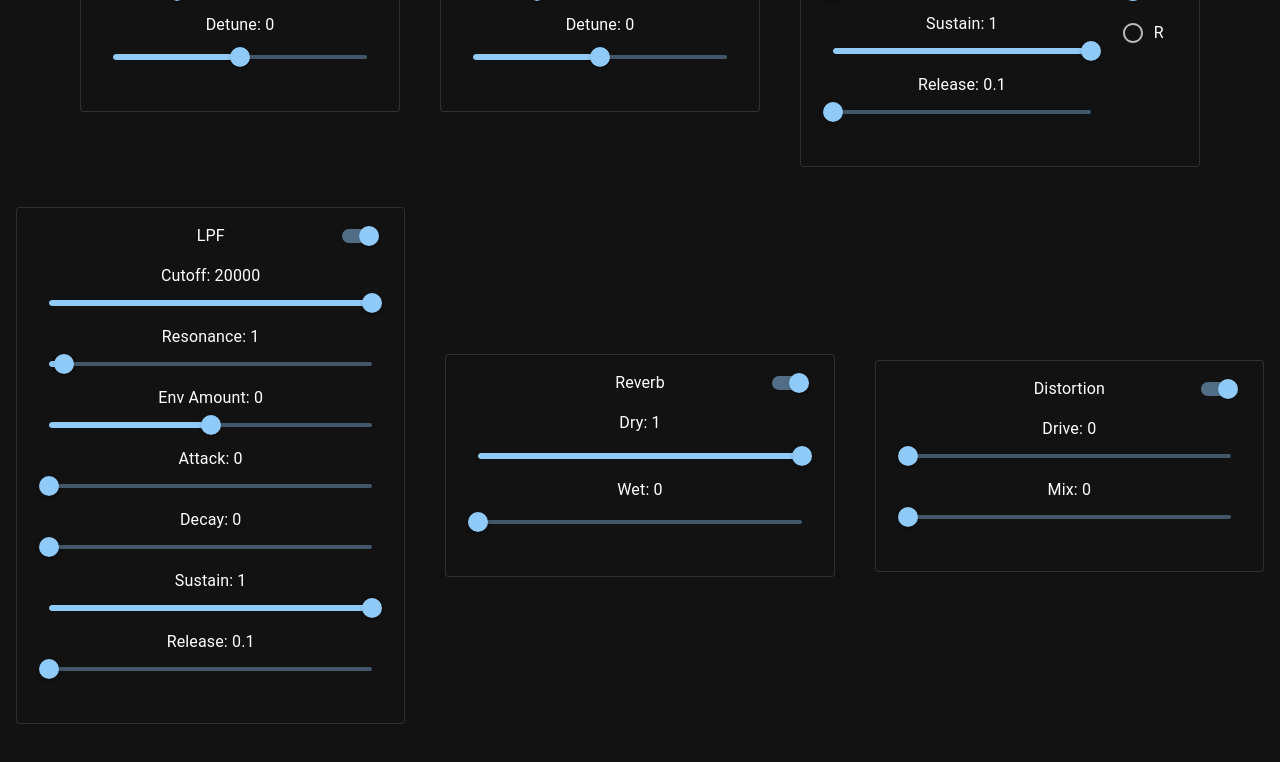
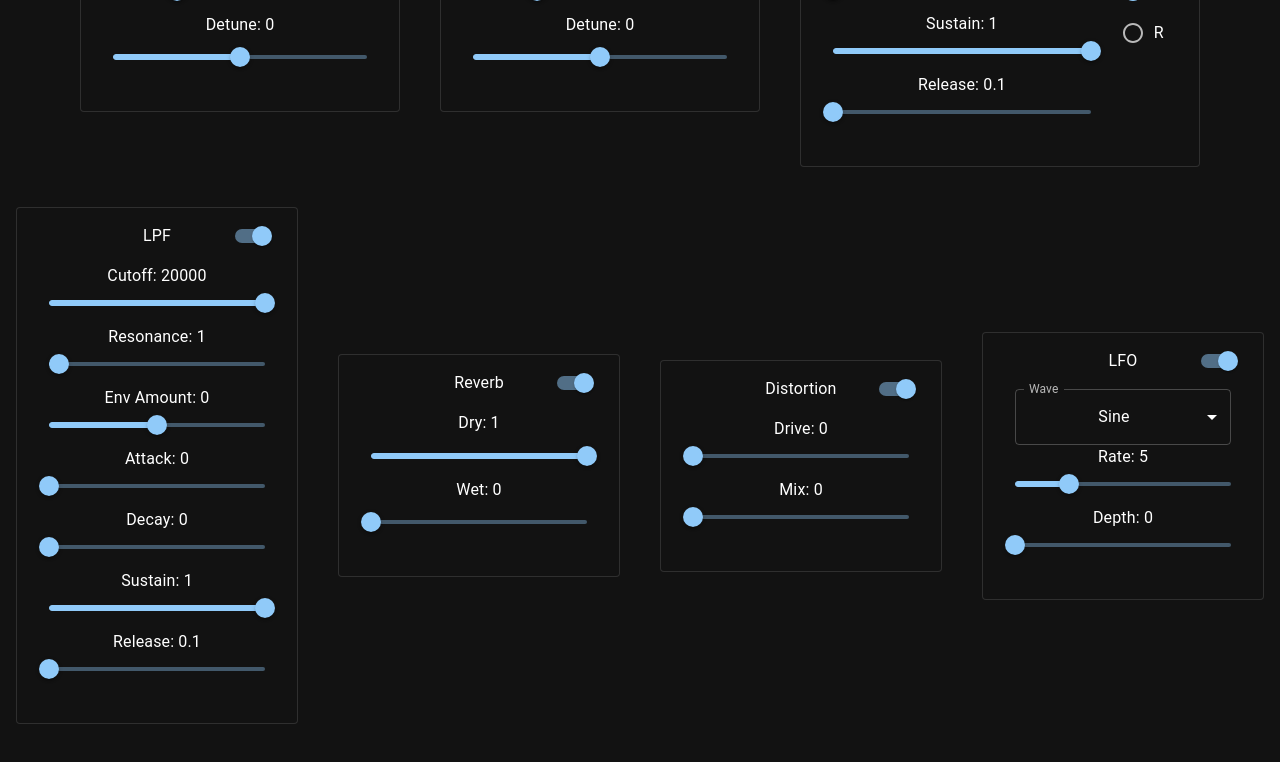
Before and after one commit to RomanObaraz/web-synth, a React (Vite) app: page / in a window 1280 px wide. Shown: the part 423-1185 px from the top of the page. Built offline with nearby package versions, Linux system fonts and the light colour scheme; no server answers.

Commit message:
implement basic LFO

```diff
--- a/src/App.jsx
+++ b/src/App.jsx
@@ -7,6 +7,7 @@ import { Toggleable } from "./components/toggleable";
 import { SynthProvider } from "./synthProvider/synthProvider";
 import { Distortion } from "./components/distortion";
 import { AmpEnvelope } from "./components/ampEnvelope";
+import LFO from "./components/lfo";
 
 function App() {
     return (
@@ -50,6 +51,11 @@ function App() {
                             <Distortion />
                         </Toggleable>
                     </div>
+                    <div className="self-center w-120">
+                        <Toggleable moduleId="lfo" label="LFO">
+                            <LFO />
+                        </Toggleable>
+                    </div>
                 </div>
 
                 <Keyboard />
--- /dev/null
+++ b/src/components/lfo/index.jsx
@@ -0,0 +1,58 @@
+import { FormControl, InputLabel, MenuItem, Select, Slider, Typography } from "@mui/material";
+import { useEffect, useState } from "react";
+import { useSynth } from "../../hooks/useSynth";
+
+export default function LFO() {
+    const [waveform, setWaveform] = useState("sine");
+    const [rate, setRate] = useState(5);
+    const [depth, setDepth] = useState(0);
+
+    const { synth } = useSynth();
+
+    useEffect(() => {
+        synth.lfo.setWaveform(waveform);
+    }, [synth, waveform]);
+
+    useEffect(() => {
+        synth.lfo.setRate(rate);
+    }, [synth, rate]);
+
+    useEffect(() => {
+        synth.lfo.setDepth(depth);
+    }, [synth, depth]);
+
+    return (
+        <div>
+            <FormControl fullWidth>
+                <InputLabel id="wave">Wave</InputLabel>
+                <Select
+                    labelId="wave"
+                    value={waveform}
+                    label="Wave"
+                    onChange={(e) => setWaveform(e.target.value)}
+                >
+                    <MenuItem value="sine">Sine</MenuItem>
+                    <MenuItem value="square">Square</MenuItem>
+                    <MenuItem value="triangle">Triangle</MenuItem>
+                    <MenuItem value="sawtooth">Sawtooth</MenuItem>
+                </Select>
+            </FormControl>
+            <Typography>Rate: {rate}</Typography>
+            <Slider
+                value={rate}
+                min={0}
+                max={20}
+                step={0.1}
+                onChange={(e) => setRate(e.target.value)}
+            />
+            <Typography>Depth: {depth}</Typography>
+            <Slider
+                value={depth}
+                min={0}
+                max={100}
+                step={1}
+                onChange={(e) => setDepth(e.target.value)}
+            />
+        </div>
+    );
+}
--- a/src/synth/SynthEngine.js
+++ b/src/synth/SynthEngine.js
@@ -1,9 +1,15 @@
 import { DistortionModule } from "./modules/DistortionModule";
+import { LFOModule } from "./modules/LFOModule";
 import { LPFModule } from "./modules/LPFModule";
 import { OscillatorModule } from "./modules/OscillatorModule";
 import { ReverbModule } from "./modules/ReverbModule";
 import { setSmoothLevel } from "./utils";
 import { Voice } from "./Voice";
+
+// TODO: bug with LFO when hold 2 notes and release one of them (release from ADSR fucks up)
+// TODO: modulation matrix/bus?
+// TODO: create 3 different LFO's or one with a switch
+// TODO: do we want to implement PWM?
 
 export class SynthEngine {
     constructor() {
@@ -30,8 +36,10 @@ export class SynthEngine {
         this.lpf = new LPFModule(this.audioCtx);
         this.reverb = new ReverbModule(this.audioCtx);
         this.distortion = new DistortionModule(this.audioCtx);
+        this.lfo = new LFOModule(this.audioCtx);
 
         // connection chain
+        this.lfo.connect(this.lpf.filter.frequency); // wah
         this.lpf.output.connect(this.distortion.input);
         this.distortion.output.connect(this.reverb.input);
         this.reverb.output.connect(this.analyser);
@@ -40,9 +48,6 @@ export class SynthEngine {
     }
 
     playNote(frequency) {
-        const voiceGain = this.audioCtx.createGain();
-        voiceGain.connect(this.lpf.input);
-
         // retrigger voice mode
         if (this.voiceMode === "retrigger") {
             const existingVoice = [...this.activeVoices].find(
@@ -68,6 +73,13 @@ export class SynthEngine {
             this.lpf.input
         );
 
+        // this.lfo.connect(voice.voiceGain.gain); // tremolo
+
+        // vibrato
+        // voice.oscillators.forEach((osc) => {
+        //     this.lfo.connect(osc.osc.frequency);
+        // });
+
         const voiceId = Symbol();
         this.activeVoices.set(voiceId, voice);
         return voiceId;
@@ -84,6 +96,14 @@ export class SynthEngine {
             // then kill it
             if (this.activeVoices.has(voiceId)) {
                 voice.stop();
+
+                // this.lfo.disconnect(voice.voiceGain.gain); // tremolo
+
+                // vibrato
+                // voice.oscillators.forEach((osc) => {
+                //     this.lfo.disconnect(osc.frequency);
+                // });
+
                 this.activeVoices.delete(voiceId);
             }
         }, voice.envelope.release * 1000);
--- /dev/null
+++ b/src/synth/modules/LFOModule.js
@@ -0,0 +1,45 @@
+import { BaseModule } from "./BaseModule";
+
+export class LFOModule extends BaseModule {
+    initAudio(audioCtx) {
+        this.audioCtx = audioCtx;
+    }
+
+    initModule() {
+        this.osc = this.audioCtx.createOscillator();
+        this.gain = this.audioCtx.createGain();
+
+        this.setWaveform("sine");
+        this.setRate(1);
+        this.setDepth(0);
+
+        this.osc.connect(this.gain);
+        this.osc.start();
+    }
+
+    connect(audioParam) {
+        this.gain.connect(audioParam);
+    }
+
+    disconnect(audioParam) {
+        this.gain.disconnect(audioParam);
+    }
+
+    setWaveform(waveform) {
+        this.osc.type = waveform;
+    }
+
+    setRate(rate) {
+        this.osc.frequency.setValueAtTime(rate, this.audioCtx.currentTime);
+    }
+
+    setDepth(depth) {
+        this.depth = depth;
+        this.gain.gain.setValueAtTime(depth, this.audioCtx.currentTime);
+    }
+
+    toggleBypass(on) {
+        this.enabled = !on;
+        this.gain.gain.setValueAtTime(this.enabled ? this.depth : 0, this.audioCtx.currentTime);
+    }
+}
--- a/src/synth/modules/LPFModule.js
+++ b/src/synth/modules/LPFModule.js
@@ -11,11 +11,11 @@ export class LPFModule extends BaseModule {
         this.setResonance(1);
         this.baseCutoff.start();
 
-        this.envelopeSignal = this.audioCtx.createConstantSource();
-        this.envelopeSignal.offset.value = 1;
-        this.envelopeSignal.start();
+        this.envSignal = this.audioCtx.createConstantSource();
+        this.envSignal.offset.value = 1;
+        this.envSignal.start();
 
-        this.envelopeOut = this.audioCtx.createGain(); // controlled by Envelope
+        this.envOut = this.audioCtx.createGain(); // controlled by Envelope
         this.envAmount = this.audioCtx.createGain(); // controlled by UI
 
         this.envelope = new Envelope(this.audioCtx, {
@@ -24,12 +24,12 @@ export class LPFModule extends BaseModule {
             sustain: 1,
             release: 0,
         });
-        this.envelope.attachParameter(this.envelopeOut.gain);
+        this.envelope.attachParameter(this.envOut.gain);
     }
 
     route() {
-        this.envelopeSignal.connect(this.envelopeOut);
-        this.envelopeOut.connect(this.envAmount);
+        this.envSignal.connect(this.envOut);
+        this.envOut.connect(this.envAmount);
         this.envAmount.connect(this.filter.frequency);
         this.baseCutoff.connect(this.filter.frequency);
         this.input.connect(this.filter).connect(this.output);
```
